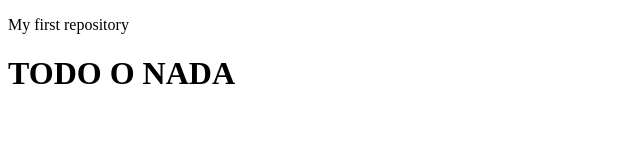
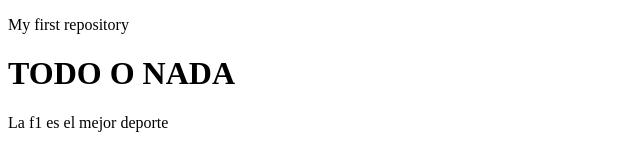
Before and after one commit to SebasFons/my.repository, a plain HTML site: page index.html in a window 1280 px wide. Shown: the whole page, without its empty margins (0-640 px from the left). Drawn offline with Linux system fonts and the light colour scheme.

Commit message:
añadir elemento p

```diff
--- a/index.html
+++ b/index.html
@@ -8,5 +8,6 @@
 <body>
     <p>My first repository</p>
     <h1>TODO O NADA</h1>
+    <p>La f1 es el mejor deporte </p>
 </body>
 </html>
```
Also changed, not shown: 1 other file.
